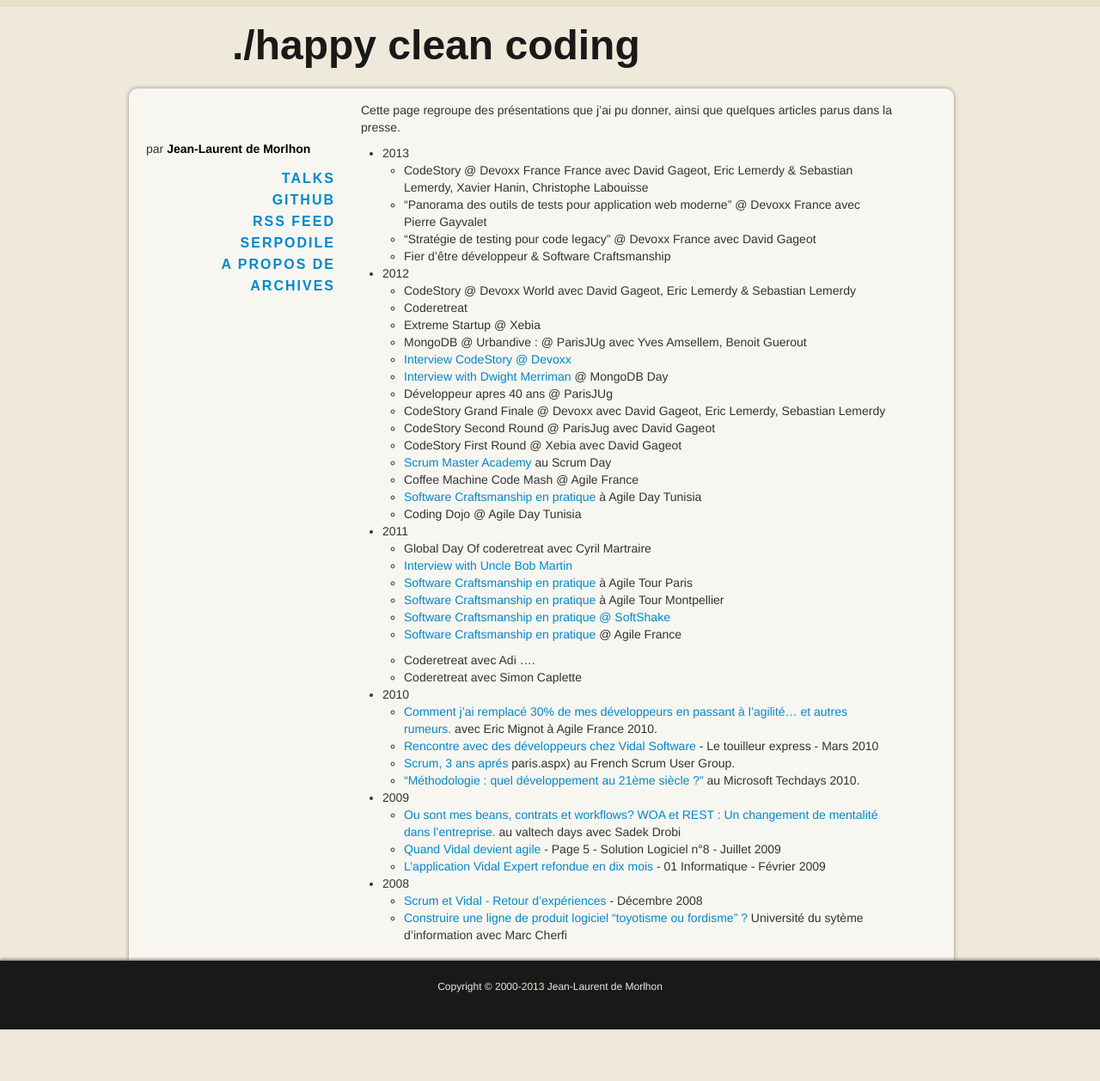
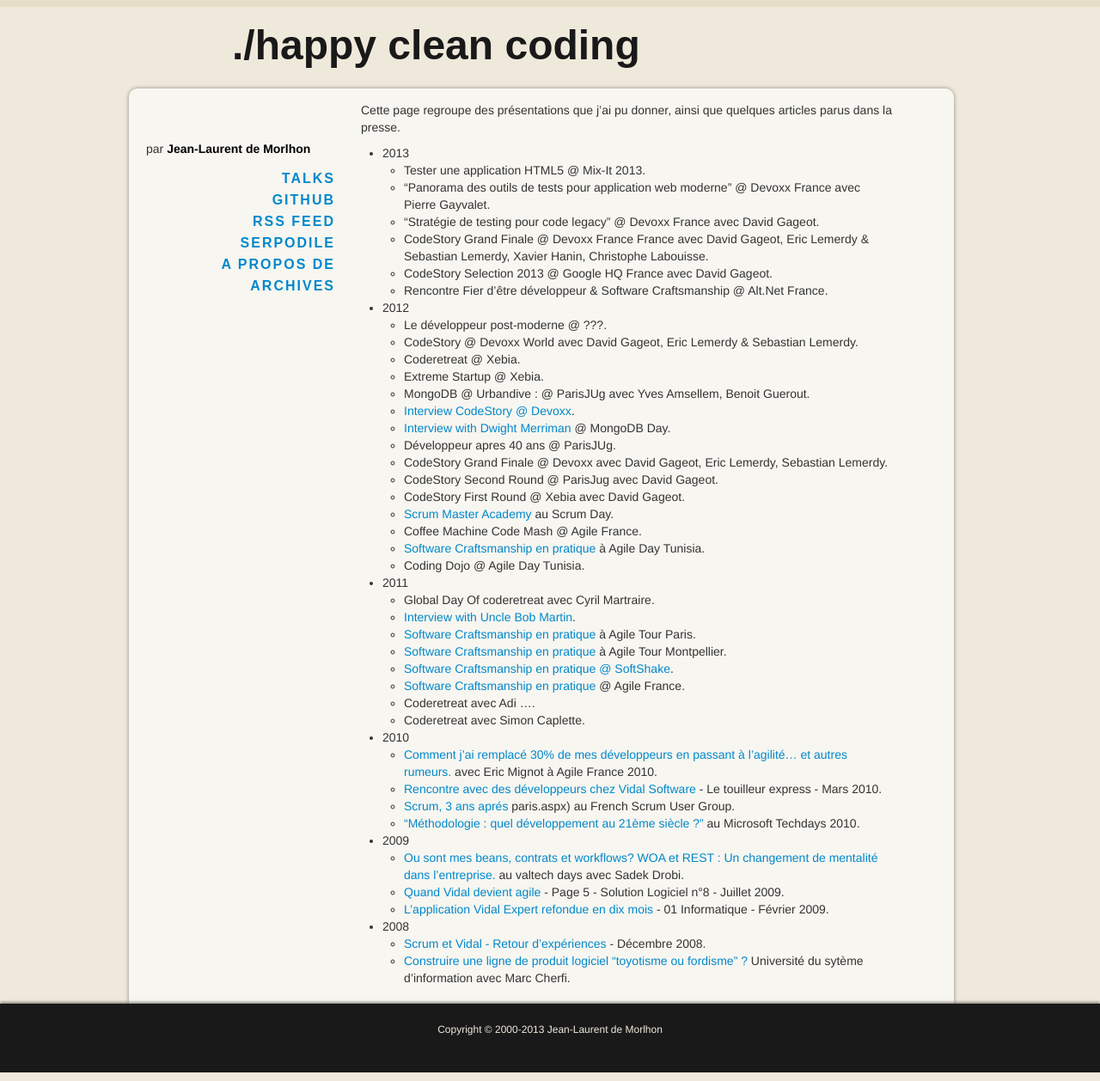
Before and after one commit to jeanlaurent/happycleancoding, a Jekyll site: the page built from talks.markdown, in a window 1280 px wide. Shown: the whole page at 86% size. Built offline with Jekyll 4.4.1, drawn with Linux system fonts in a browser that asks for light colours; some web fonts are replaced; before the commit the page ends 1208 px from its top, so only the background shows below that.

Commit message:
Update talks

```diff
--- a/talks.markdown
+++ b/talks.markdown
@@ -9,49 +9,52 @@
 Cette page regroupe des présentations que j'ai pu donner, ainsi que quelques articles parus dans la presse.
 
 * 2013
-  * CodeStory @ Devoxx France France avec David Gageot, Eric Lemerdy & Sebastian Lemerdy, Xavier Hanin, Christophe Labouisse
-  * "Panorama des outils de tests pour application web moderne" @ Devoxx France avec Pierre Gayvalet
-  * "Stratégie de testing pour code legacy" @ Devoxx France avec David Gageot
-  * Fier d'être développeur & Software Craftsmanship
+  * Tester une application HTML5 @ Mix-It 2013.
+  * "Panorama des outils de tests pour application web moderne" @ Devoxx France avec Pierre Gayvalet.
+  * "Stratégie de testing pour code legacy" @ Devoxx France avec David Gageot.
+  * CodeStory Grand Finale @ Devoxx France France avec David Gageot, Eric Lemerdy & Sebastian Lemerdy, Xavier Hanin, Christophe Labouisse.
+  * CodeStory Selection 2013 @ Google HQ France avec David Gageot.
+  * Rencontre Fier d'être développeur & Software Craftsmanship @ Alt.Net France.
+
 * 2012
-  * CodeStory @ Devoxx World avec David Gageot, Eric Lemerdy & Sebastian Lemerdy
-  * Coderetreat
-  * Extreme Startup @ Xebia
-  * MongoDB @ Urbandive : @ ParisJUg avec Yves Amsellem, Benoit Guerout
-  * [Interview CodeStory @ Devoxx](http://www.parleys.com/#st=5&id=3174&sl=0)
-  * [Interview with Dwight Merriman](http://blog.xebia.fr/2012/03/07/qa-with-dwight-merriman/) @ MongoDB Day
-  * Développeur apres 40 ans @ ParisJUg
-  * CodeStory Grand Finale @ Devoxx avec David Gageot, Eric Lemerdy, Sebastian Lemerdy
-  * CodeStory Second Round @ ParisJug avec David Gageot
-  * CodeStory First Round @ Xebia avec David Gageot
-  * [Scrum Master Academy](http://www.youtube.com/watch?v=9y9VTw7nL3Q) au Scrum Day
-  * Coffee Machine Code Mash @ Agile France
-  * [Software Craftsmanship en pratique](https://speakerdeck.com/u/jeanlaurent/p/software-craftsmanship-en-pratique-at-agile-day-tunisia) à Agile Day Tunisia
-  * Coding Dojo @ Agile Day Tunisia
+  * Le développeur post-moderne @ ???.
+  * CodeStory @ Devoxx World avec David Gageot, Eric Lemerdy & Sebastian Lemerdy.
+  * Coderetreat @ Xebia.
+  * Extreme Startup @ Xebia.
+  * MongoDB @ Urbandive : @ ParisJUg avec Yves Amsellem, Benoit Guerout.
+  * [Interview CodeStory @ Devoxx](http://www.parleys.com/#st=5&id=3174&sl=0).
+  * [Interview with Dwight Merriman](http://blog.xebia.fr/2012/03/07/qa-with-dwight-merriman/) @ MongoDB Day.
+  * Développeur apres 40 ans @ ParisJUg.
+  * CodeStory Grand Finale @ Devoxx avec David Gageot, Eric Lemerdy, Sebastian Lemerdy.
+  * CodeStory Second Round @ ParisJug avec David Gageot.
+  * CodeStory First Round @ Xebia avec David Gageot.
+  * [Scrum Master Academy](http://www.youtube.com/watch?v=9y9VTw7nL3Q) au Scrum Day.
+  * Coffee Machine Code Mash @ Agile France.
+  * [Software Craftsmanship en pratique](https://speakerdeck.com/u/jeanlaurent/p/software-craftsmanship-en-pratique-at-agile-day-tunisia) à Agile Day Tunisia.
+  * Coding Dojo @ Agile Day Tunisia.
 
 * 2011
-  * Global Day Of coderetreat avec Cyril Martraire
-  * [Interview with Uncle Bob Martin](http://blog.xebia.fr/2011/05/25/interview-avec-robert-martin/)
-  * [Software Craftsmanship en pratique](http://www.slideshare.net/jl.morlhon/software-craftsmanship-en-pratique-agiletour) à Agile Tour Paris
-  * [Software Craftsmanship en pratique](http://www.slideshare.net/jl.morlhon/software-craftsmanship-en-pratique-agiletour) à Agile Tour Montpellier
-  * [Software Craftsmanship en pratique @ SoftShake](http://www.slideshare.net/jl.morlhon/software-craftsmanship-en-pratique)
-  * [Software Craftsmanship en pratique]((http://www.slideshare.net/jl.morlhon/software-craftsmanship-en-pratique-agiletour)) @ Agile France
-
+  * Global Day Of coderetreat avec Cyril Martraire.
+  * [Interview with Uncle Bob Martin](http://blog.xebia.fr/2011/05/25/interview-avec-robert-martin/).
+  * [Software Craftsmanship en pratique](http://www.slideshare.net/jl.morlhon/software-craftsmanship-en-pratique-agiletour) à Agile Tour Paris.
+  * [Software Craftsmanship en pratique](http://www.slideshare.net/jl.morlhon/software-craftsmanship-en-pratique-agiletour) à Agile Tour Montpellier.
+  * [Software Craftsmanship en pratique @ SoftShake](http://www.slideshare.net/jl.morlhon/software-craftsmanship-en-pratique).
+  * [Software Craftsmanship en pratique]((http://www.slideshare.net/jl.morlhon/software-craftsmanship-en-pratique-agiletour)) @ Agile France.
   * Coderetreat avec Adi ....
-  * Coderetreat avec Simon Caplette
+  * Coderetreat avec Simon Caplette.
 
 * 2010
   * [Comment j'ai remplacé 30% de mes développeurs en passant à l'agilité... et autres rumeurs.](http://www.slideshare.net/jl.morlhon/comment-jai-remplac-30-de-mes-dveloppeurs-en-adoptant-lagilit-et-autres-rumeurs) avec Eric Mignot à Agile France 2010.
-  * [Rencontre avec des développeurs chez Vidal Software](http://www.touilleur-express.fr/2010/03/19/rencontre-avec-des-developpeurs-chez-vidal-software/) - Le touilleur express - Mars 2010
+  * [Rencontre avec des développeurs chez Vidal Software](http://www.touilleur-express.fr/2010/03/19/rencontre-avec-des-developpeurs-chez-vidal-software/) - Le touilleur express - Mars 2010.
   * [Scrum, 3 ans aprés](http://www.slideshare.net/jl.morlhon/scrum-3-ans-aprs)
 paris.aspx) au French Scrum User Group.
   * ["Méthodologie : quel développement au 21ème siècle ?"](http://blogs.msdn.com/agilefr/archive/2010/03/29/table-ronde-sur-la-transition-vers-l-agilit-aux-microsoft-techdays-2010-) au Microsoft Techdays 2010.
 
 * 2009
-  * [Ou sont mes beans, contrats et workflows? WOA et REST : Un changement de mentalité dans l'entreprise.](http://morlhon.net/talk/WOA-REST-OuSontMesBeansProcessEtWorkflows.pdf) au valtech days avec Sadek Drobi
-  * [Quand Vidal devient agile](http://morlhon.net/press/solution-logiciel-2009) - Page 5 - Solution Logiciel n°8 - Juillet 2009
-  * [L'application Vidal Expert refondue en dix mois](http://morlhon.net/press/01-informatique-2008) - 01 Informatique - Février 2009
+  * [Ou sont mes beans, contrats et workflows? WOA et REST : Un changement de mentalité dans l'entreprise.](http://morlhon.net/talk/WOA-REST-OuSontMesBeansProcessEtWorkflows.pdf) au valtech days avec Sadek Drobi.
+  * [Quand Vidal devient agile](http://morlhon.net/press/solution-logiciel-2009) - Page 5 - Solution Logiciel n°8 - Juillet 2009.
+  * [L'application Vidal Expert refondue en dix mois](http://morlhon.net/press/01-informatique-2008) - 01 Informatique - Février 2009.
 
 * 2008
-  * [Scrum et Vidal - Retour d'expériences](http://morlhon.net/talk/scrum-vidal-retour-dexperience) - Décembre 2008
-  * [Construire une ligne de produit logiciel "toyotisme ou fordisme" ?](http://morlhon.net/talk/construire-une-ligne-de-produit-logiciel-toyotisme-ou-fordisme) Université du sytème d'information avec Marc Cherfi
+  * [Scrum et Vidal - Retour d'expériences](http://morlhon.net/talk/scrum-vidal-retour-dexperience) - Décembre 2008.
+  * [Construire une ligne de produit logiciel "toyotisme ou fordisme" ?](http://morlhon.net/talk/construire-une-ligne-de-produit-logiciel-toyotisme-ou-fordisme) Université du sytème d'information avec Marc Cherfi.
```
